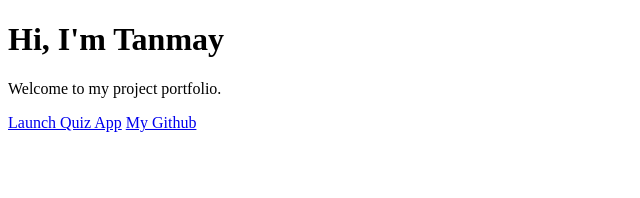
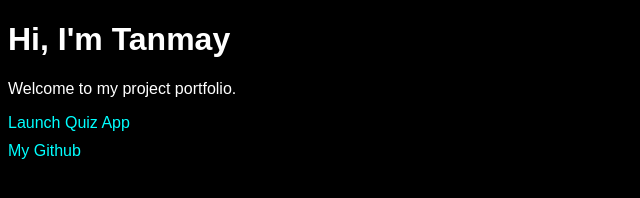
Before and after one commit to TanmayDawande/tanmaydawande.github.io, a plain HTML site: page index.html in a window 1280 px wide. Shown: the whole page, without its empty margins (0-640 px from the left). Drawn offline with Linux system fonts and the light colour scheme.

Commit message:
Add styles and links to index.html

```diff
--- a/index.html
+++ b/index.html
@@ -2,10 +2,25 @@
 <html>
 <head>
     <title>Tanmay | Portfolio</title>
+    <style>
+        body {
+            background-color: black;
+            color: white;
+            font-family: sans-serif;
+        }
+        a {
+            color: cyan;
+            display: block;
+            margin-top: 10px;
+            text-decoration: none;
+        }
+        a:hover { text-decoration: underline; }
+    </style>
 </head>
 <body>
     <h1>Hi, I'm Tanmay</h1>
     <p>Welcome to my project portfolio.</p>
+
     <a href="/quizgenai">Launch Quiz App</a>
     <a href="https://github.com/TanmayDawande">My Github</a>
 </body>
```
